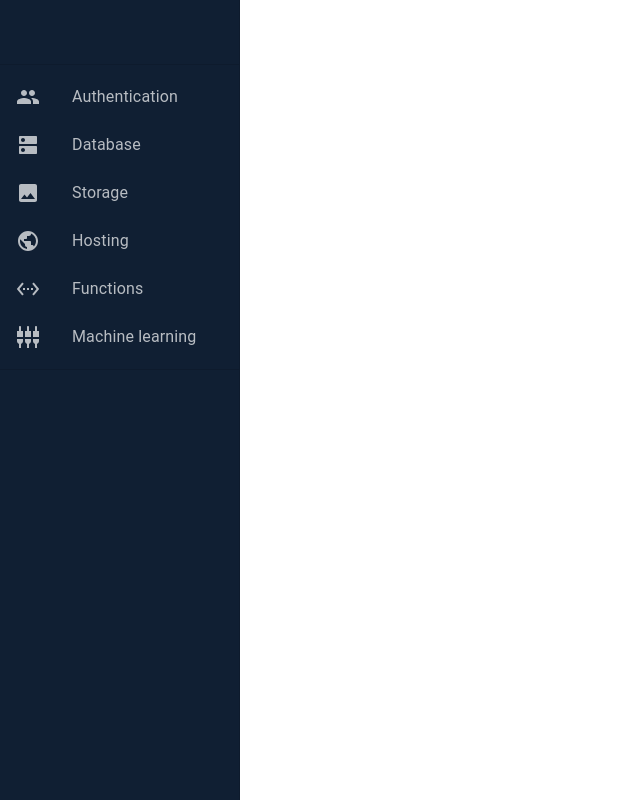
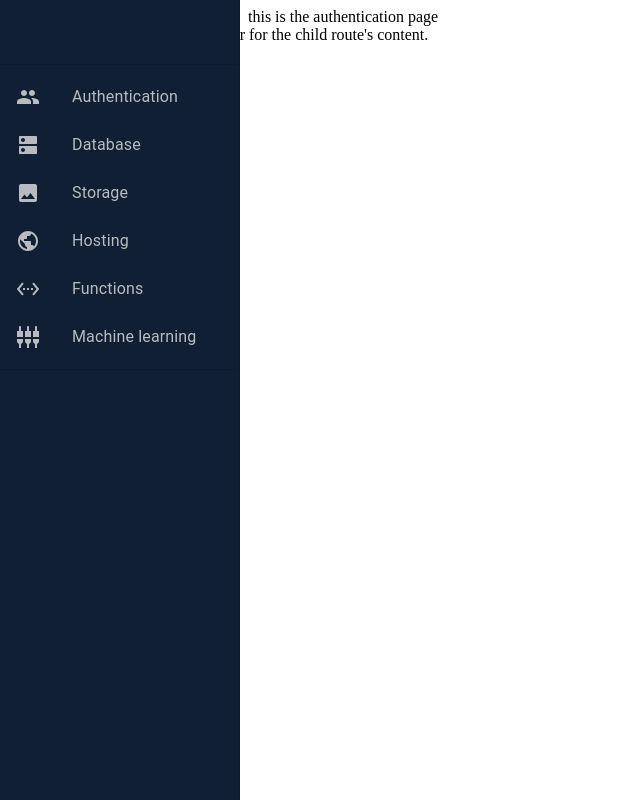
Before and after one commit to josephuche1/Material-ui-tutorials, a React (Create React App) app: page /authentication in a window 1280 px wide. Shown: the whole page, without its empty margins (0-640 px from the left). Built offline with nearby package versions, Linux system fonts and the light colour scheme.

Commit message:
Adding grid system

```diff
--- a/src/App.tsx
+++ b/src/App.tsx
@@ -1,12 +1,14 @@
 import React from 'react';
+import { Outlet } from 'react-router-dom';
 import Navbar from './components/Navbar/Navbar';
-
+import Grid from '@mui/material/Grid';
 
 const App: React.FC = () => {
   return (
-    <div className="App">
+    <Grid container>
       <Navbar />
-    </div>
+      <Outlet /> // The outlet element is a placeholder for the child route's content.
+    </Grid>
   );
 }
 
--- a/src/pages/Authentication/Authentication.tsx
+++ b/src/pages/Authentication/Authentication.tsx
@@ -1,10 +1,11 @@
 import React from 'react'
+import Grid from '@mui/material/Grid';
 
 const Authentication = () => {
   return (
-    <div style={{marginLeft: "500px"}}>
+    <Grid xs={8}>
       this is the authentication page
-    </div>
+    </Grid>
   )
 }
 
--- a/src/pages/Storage/Storage.tsx
+++ b/src/pages/Storage/Storage.tsx
@@ -2,7 +2,7 @@ import React from 'react'
 
 const Storage = () => {
   return (
-    <div style={{marginLeft: "500px"}}>
+    <div style={{marginLeft: "5000px"}}>
       This is the storage page
     </div>
   )
```
Also changed, not shown: src/index.tsx (indentation only).
